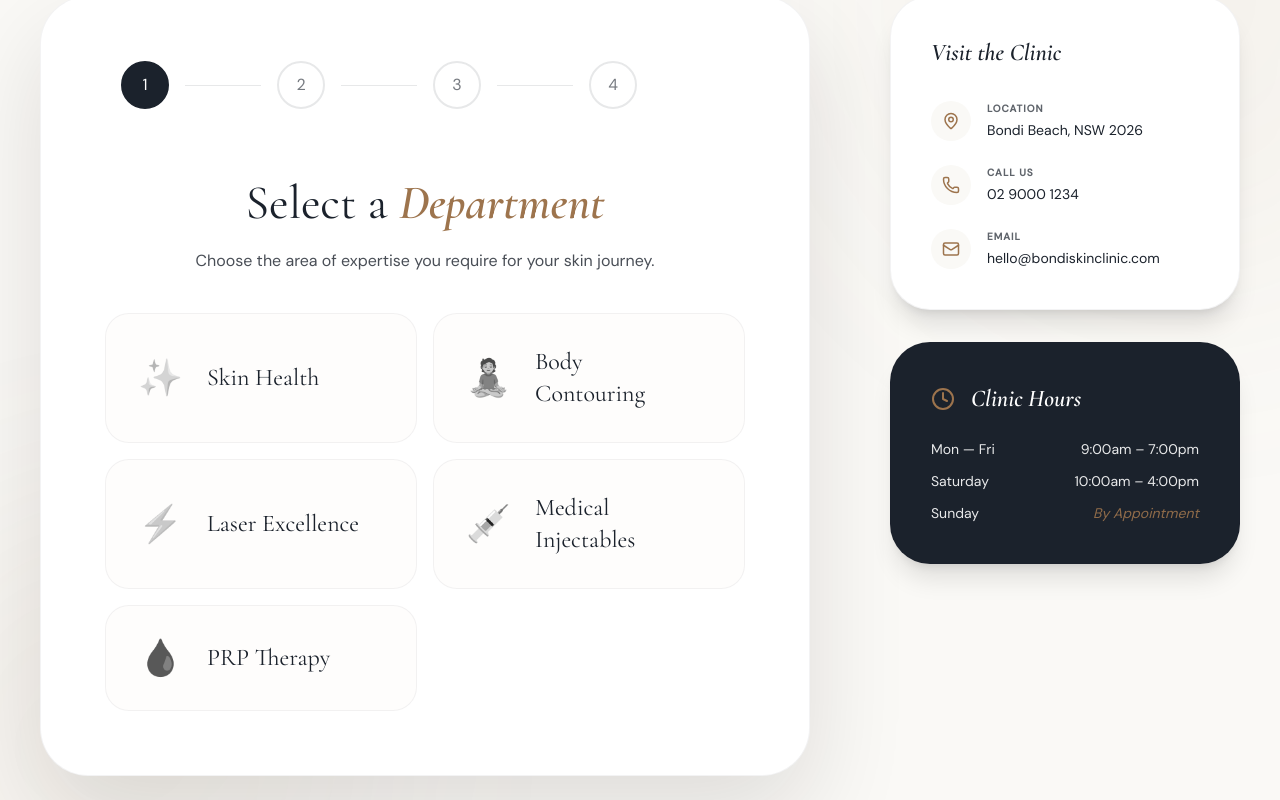
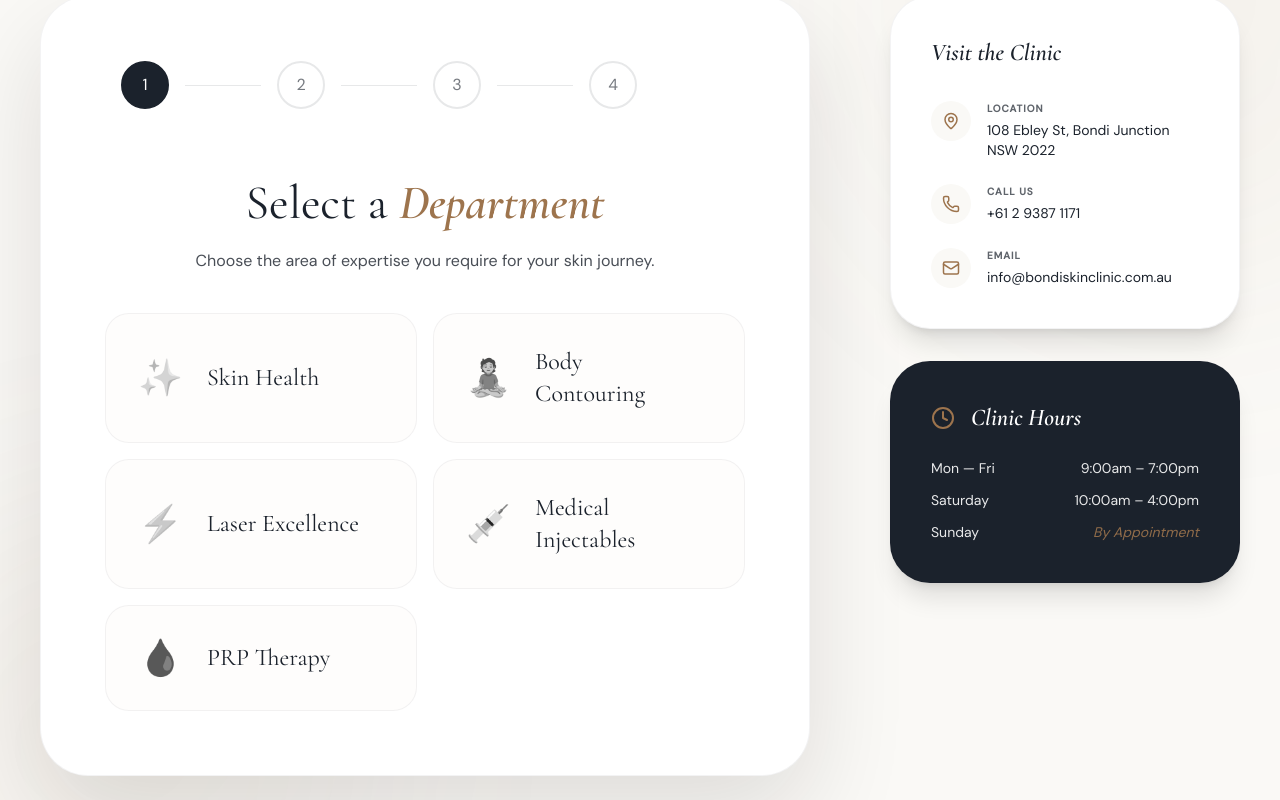
Before and after one commit to Robin239105/Bondi-Clinic, a React (Vite) app: page /booking in a window 1280 px wide. Shown: the part 760-1560 px from the top of the page. Built offline with nearby package versions, Linux system fonts and the light colour scheme.

Commit message:
Update clinic contact details: 108 Ebley St Bondi Junction, +61 2 9387 1171, info@bondiskinclinic.com.au

```diff
--- a/src/components/layout/Footer.jsx
+++ b/src/components/layout/Footer.jsx
@@ -92,7 +92,7 @@ export default function Footer() {
               </div>
               <div className="text-[11px] tracking-wide">
                 <p className="text-white/60 uppercase font-bold">Find Us</p>
-                <p className="text-white mt-0.5">Bondi Beach, NSW 2026</p>
+                <p className="text-white mt-0.5">108 Ebley St, Bondi Junction NSW 2022</p>
               </div>
             </div>
             <div className="flex items-center gap-4">
@@ -101,7 +101,7 @@ export default function Footer() {
               </div>
               <div className="text-[11px] tracking-wide">
                 <p className="text-white/60 uppercase font-bold">Call Us</p>
-                <p className="text-white mt-0.5">02 9000 1234</p>
+                <p className="text-white mt-0.5">+61 2 9387 1171</p>
               </div>
             </div>
             <div className="flex items-center gap-4 sm:col-span-2 lg:col-span-1">
--- a/src/components/sections/contact/ContactInfo.jsx
+++ b/src/components/sections/contact/ContactInfo.jsx
@@ -1,8 +1,8 @@
 import { Clock, Mail, MapPin, Phone } from "lucide-react";
 
 const details = [
-  [MapPin, "Bondi Beach, NSW 2026"],
-  [Phone, "02 9000 1234"],
+  [MapPin, "108 Ebley St, Bondi Junction NSW 2022"],
+  [Phone, "+61 2 9387 1171"],
   [Mail, "info@bondiskinclinic.com.au"],
   [Clock, "Mon-Fri 9am-6pm, Sat 9am-3pm"],
 ];
--- a/src/pages/BookingPage.jsx
+++ b/src/pages/BookingPage.jsx
@@ -55,7 +55,7 @@ export default function BookingPage() {
                     </div>
                     <div>
                       <p className="text-[10px] uppercase tracking-widest text-primary/70 font-bold">Location</p>
-                      <p className="mt-1 text-sm text-primary">Bondi Beach, NSW 2026</p>
+                      <p className="mt-1 text-sm text-primary">108 Ebley St, Bondi Junction NSW 2022</p>
                     </div>
                   </div>
 
@@ -65,7 +65,7 @@ export default function BookingPage() {
                     </div>
                     <div>
                       <p className="text-[10px] uppercase tracking-widest text-primary/70 font-bold">Call Us</p>
-                      <p className="mt-1 text-sm text-primary">02 9000 1234</p>
+                      <p className="mt-1 text-sm text-primary">+61 2 9387 1171</p>
                     </div>
                   </div>
 
@@ -75,7 +75,7 @@ export default function BookingPage() {
                     </div>
                     <div>
                       <p className="text-[10px] uppercase tracking-widest text-primary/70 font-bold">Email</p>
-                      <p className="mt-1 text-sm text-primary">hello@bondiskinclinic.com</p>
+                      <p className="mt-1 text-sm text-primary">info@bondiskinclinic.com.au</p>
                     </div>
                   </div>
                 </div>
--- a/src/pages/ContactPage.jsx
+++ b/src/pages/ContactPage.jsx
@@ -44,7 +44,7 @@ export default function ContactPage() {
       <div className="relative h-[600px] w-full overflow-hidden grayscale contrast-125 hover:grayscale-0 transition-all duration-1000">
         <iframe
           title="Bondi Skin Clinic map"
-          src="https://www.google.com/maps?q=Bondi%20Beach%20NSW%202026&output=embed"
+          src="https://www.google.com/maps?q=108+Ebley+St+Bondi+Junction+NSW+2022&output=embed"
           className="absolute inset-0 h-full w-full border-0"
           loading="lazy"
         />
--- a/src/pages/OrderConfirmationPage.jsx
+++ b/src/pages/OrderConfirmationPage.jsx
@@ -98,7 +98,7 @@ export default function OrderConfirmationPage() {
                       </div>
                       <div>
                         <p className="text-[10px] uppercase tracking-widest opacity-90">Pickup Location</p>
-                        <p className="text-sm mt-1">Bondi Beach Clinic, NSW 2026</p>
+                        <p className="text-sm mt-1">108 Ebley St, Bondi Junction NSW 2022</p>
                       </div>
                     </div>
                     <div className="flex items-center gap-4 p-6 rounded-3xl bg-white/5 border border-white/10">
@@ -130,11 +130,11 @@ export default function OrderConfirmationPage() {
                 <div className="space-y-4">
                   <div className="flex items-center gap-3 text-sm text-primary/90">
                     <Phone size={16} className="text-gold" />
-                    <span>02 9000 1234</span>
+                    <span>+61 2 9387 1171</span>
                   </div>
                   <div className="flex items-center gap-3 text-sm text-primary/90">
                     <Mail size={16} className="text-gold" />
-                    <span>concierge@bondiskinclinic.com</span>
+                    <span>info@bondiskinclinic.com.au</span>
                   </div>
                 </div>
               </div>
@@ -185,9 +185,9 @@ export default function OrderConfirmationPage() {
             </div>
             <div className="text-right">
               <p className="text-[8px] uppercase tracking-widest text-primary/70 font-bold mb-2">Clinic Location</p>
-              <p className="font-display text-xl italic">Bondi Beach Clinic</p>
-              <p className="text-xs opacity-90 mt-1">123 Bondi Road, NSW 2026</p>
-              <p className="text-xs opacity-90">Tel: 02 9000 1234</p>
+              <p className="font-display text-xl italic">Bondi Skin Clinic</p>
+              <p className="text-xs opacity-90 mt-1">108 Ebley St, Bondi Junction NSW 2022</p>
+              <p className="text-xs opacity-90">Tel: +61 2 9387 1171</p>
             </div>
           </div>
 
```
